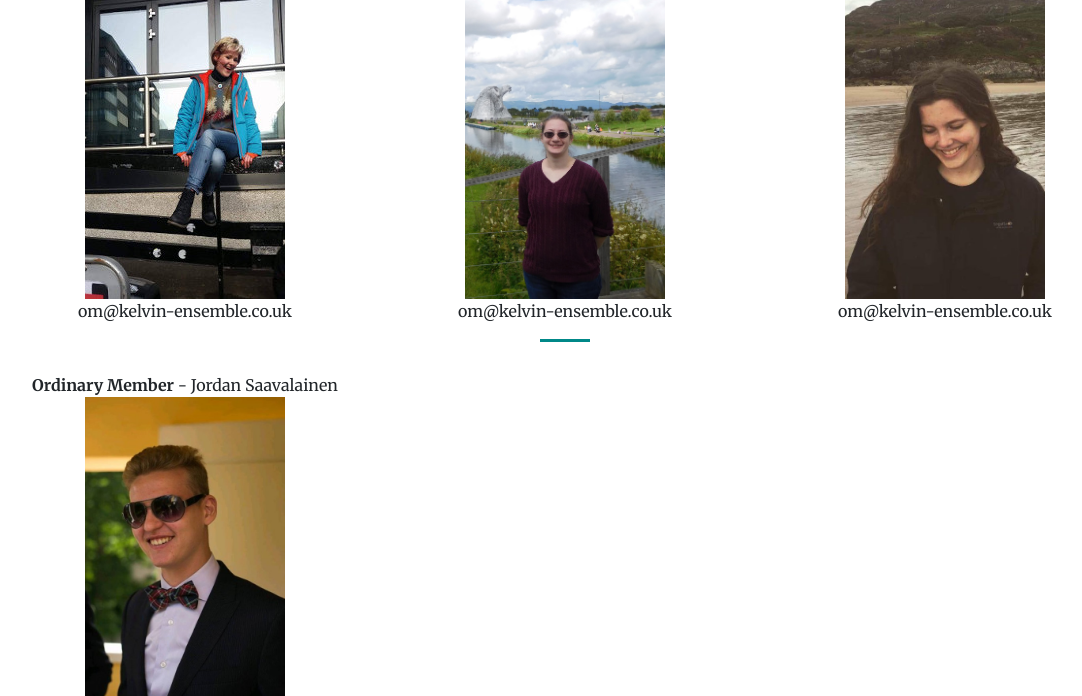
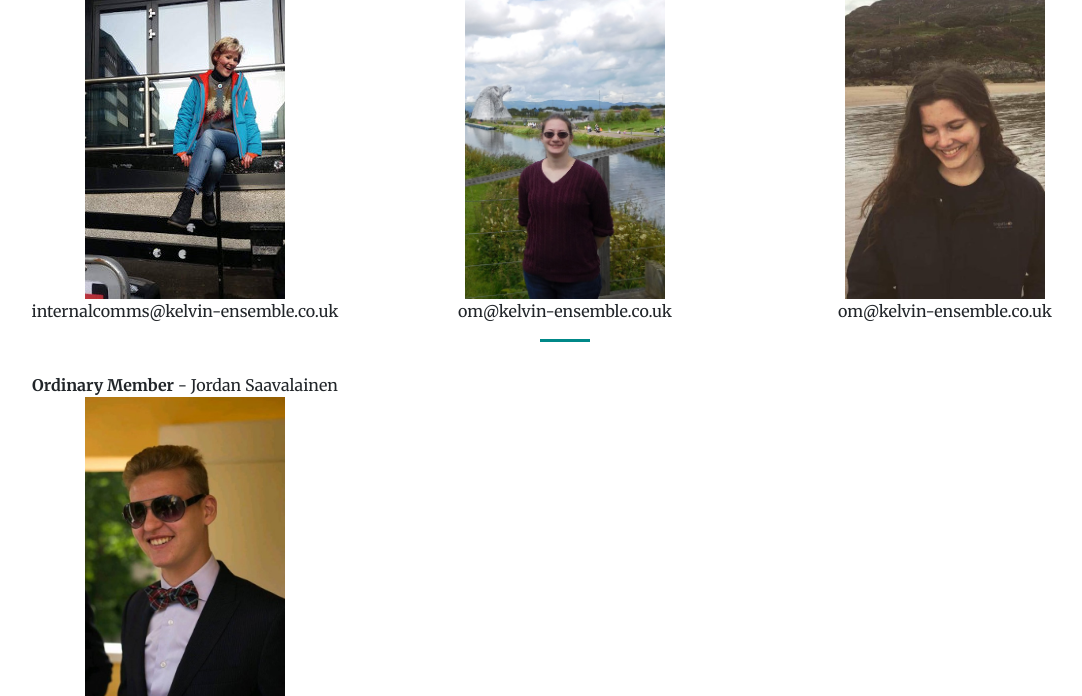
Before and after one commit to Kelvin-Ensemble/kelvin, a Django app: page /committee in a window 1280 px wide. Shown: the part 2471-3167 px from the top of the page, without its empty margins (75-1157 px from the left). Run offline with Django 3.2, Linux system fonts and the light colour scheme; some libraries are stand-ins or nearby versions.

Commit message:
put in internal comms email

```diff
--- a/kelvin/website/templates/website/about/committee.html
+++ b/kelvin/website/templates/website/about/committee.html
@@ -132,7 +132,7 @@ Kelvin Committee 2017-2018
     <div class="col-md-4">
       <p><b>Internal Communication</b> - Arianna Clark</p>
       <img src="{% static 'website/media/img/committee/ic.jpg' %}" alt="Arianna"/>
-      <p>om&#64;kelvin-ensemble.co.uk</p>
+      <p>internalcomms&#64;kelvin-ensemble.co.uk</p>
     </div>
     <div class="col-md-4">
       <p><b>Ordinary Member</b> - Lisa Williams</p>
```
